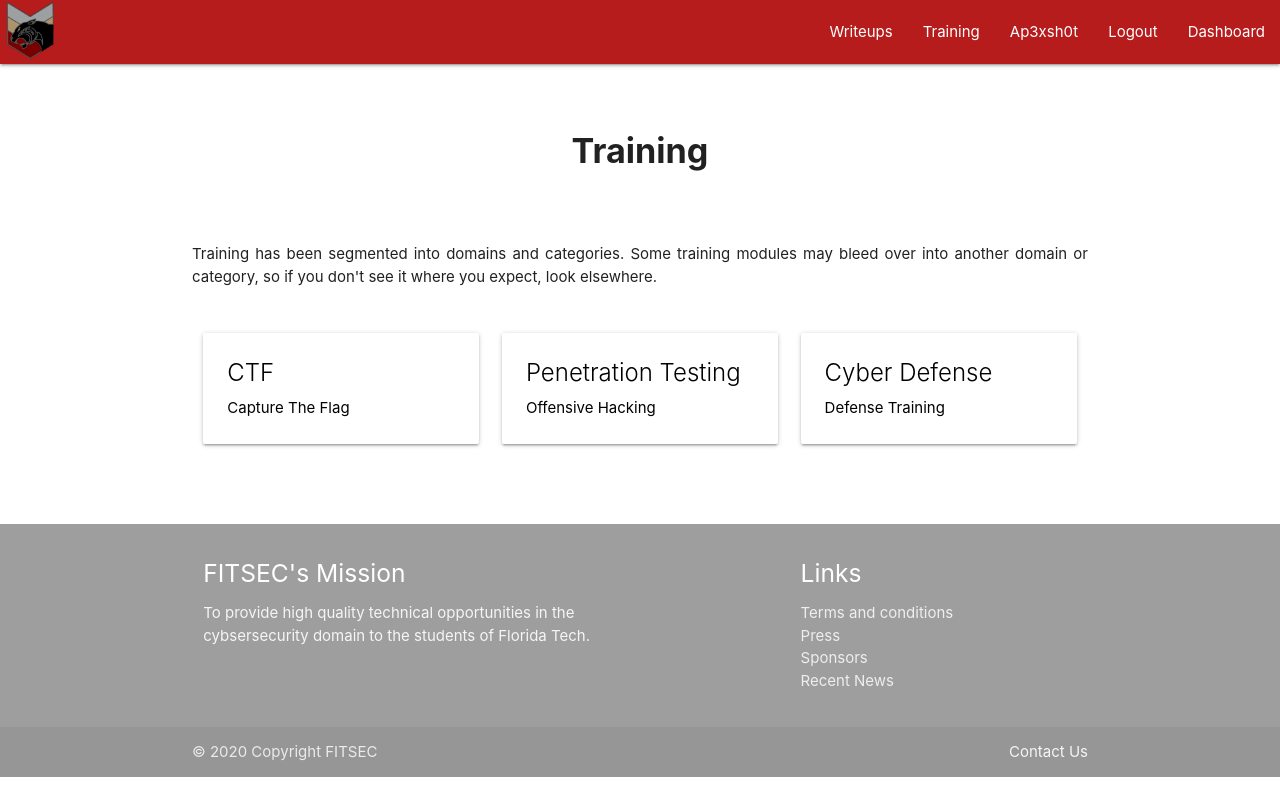
After one commit to Night-jmp/FITSECWebsite, a Django app: page /training in a window 1280 px wide. The commit adds this page. Run offline with Django 3.2, Linux system fonts and the light colour scheme; a user stored in the database is signed in; data comes from the database, SQL or seed files in the repository; both versions use the stored data as it was after the commit; some libraries are stand-ins or nearby versions.

Commit message:
Added training models

```diff
--- a/mysite/main/models.py
+++ b/mysite/main/models.py
@@ -5,7 +5,7 @@ from django.db import models
 from django.db import models
 
 class Writeup(models.Model):
-    title = models.CharField(max_length=50, default="title")
+    title = models.CharField(max_length=50, default="Title")
     image = models.URLField('Image')
     description = models.CharField(max_length=200)
     url = models.URLField('Github URL')
@@ -13,3 +13,34 @@ class Writeup(models.Model):
 
     def __str__(self):
         return self.title
+
+class Training_Domain(models.Model):
+    title = models.CharField(max_length=50, default="Generic")
+    slug = models.CharField(max_length=50, default=1)
+    description = models.CharField(max_length=200, default="description")
+
+    class Meta:
+        verbose_name_plural = "Domains"
+
+    def __str__(self):
+        return self.title
+
+class Training_Category(models.Model):
+    title = models.CharField(max_length=50, default="Basic Skill")
+    domain = models.ForeignKey(Training_Domain, default=1, verbose_name="Domain", on_delete=models.SET_DEFAULT)
+    description = models.CharField(max_length=200, default="description")
+
+    class Meta:
+        verbose_name_plural = "Categories"
+
+    def __str__(self):
+        return self.title
+
+class Training(models.Model):
+    title = models.CharField(max_length=50, default="Title")
+    content = models.TextField()
+    category = models.ForeignKey(Training_Category, default=1, verbose_name="Category", on_delete=models.SET_DEFAULT)
+    slug = models.CharField(max_length=50, default=1)
+
+    def __str__(self):
+        return self.title
--- a/mysite/main/templates/main/about.html
+++ b/mysite/main/templates/main/about.html
@@ -14,7 +14,7 @@
 <div class="container">
 
 	<p style="text-align:justify;">
-
+	<br><br>
 	<h3 style="text-align:center;"><b>About Us</b></h3><br><br>
 
 
--- a/mysite/main/templates/main/contact.html
+++ b/mysite/main/templates/main/contact.html
@@ -9,7 +9,7 @@
   });
 </script>
 
-
+<br><br>
 <div class="container">
         <h4 style="text-align:center;"><b>How to contact us</b></h4>
 
--- a/mysite/main/templates/main/getinvolved.html
+++ b/mysite/main/templates/main/getinvolved.html
@@ -8,7 +8,7 @@
   });
 </script>
 
-
+<br><br>
 <div class="container">
         <h4 style="text-align:center;"><b>How to get involved</b></h4>
 
--- a/mysite/main/templates/main/includes/navbaritems.html
+++ b/mysite/main/templates/main/includes/navbaritems.html
@@ -1,5 +1,6 @@
 {% if user.is_authenticated %}
      <li><a href="/writeups">Writeups</a></li>
+     <li><a href="/training">Training</a></li>
      <li><a href="/account">{{user.username|title}}</a></li>
      <li><a href="/logout">Logout</a></li>
      <li><a href="/dashboard">Dashboard</a></li>
--- a/mysite/main/templates/main/login.html
+++ b/mysite/main/templates/main/login.html
@@ -1,7 +1,8 @@
 {% extends 'main/header.html' %}
 
 {% block content %}
-    <br>
+    <br><br>
+    <h4 style="text-align:center;"><b>Login</b></h4>
     <div class="container">
         <form method="POST">
         {% csrf_token %}
--- a/mysite/main/templates/main/register.html
+++ b/mysite/main/templates/main/register.html
@@ -1,7 +1,8 @@
 {% extends 'main/header.html' %}
 
 {% block content %}
-    <br>
+  <br><br>
+  <h4 style="text-align:center;"><b>Register</b></h4>
     <form method="POST">
         {% csrf_token %}
         {{form.as_p}}
--- /dev/null
+++ b/mysite/main/templates/main/training.html
@@ -0,0 +1,23 @@
+{% extends 'main/header.html' %}
+
+{% block content %}
+<br><br>
+<h4 style="text-align:center;"><b>Training</b></h4><br><br>
+<p style="text-align:justify;">Training has been segmented into domains and categories. Some training modules may bleed over into another domain or category, so if you don't see it where you expect, look elsewhere.<br><br>
+
+    <div class="row">
+        {% for domain in all_training %}
+            <div class="col s12 m6 l4">
+                <a href="{{domain.slug}}", style="color:#000">
+                    <div class="card hoverable">
+                        <div class="card-content">
+                            <div class="card-title">{{domain.title}}</div>
+                            <p>{{domain.description}}</p>
+                        </div>
+                    </div>
+                </a>
+            </div>
+        {% endfor %}
+    </div>
+<br><br>
+{% endblock %}
--- a/mysite/main/templates/main/writeups.html
+++ b/mysite/main/templates/main/writeups.html
@@ -13,7 +13,7 @@
 
 <div class="container">
 
-
+<br><br>
 <h4 style="text-align:center;"><b>Writeups</b></h4><br><br>
 <p style="text-align:justify;"> Writeups are a hacker's way of not only sharing technical methods as an educational tool, but also their way of bragging about their abilities as a hacker. Below are some of the challenges we have completed.<br><br>
 
--- a/mysite/main/urls.py
+++ b/mysite/main/urls.py
@@ -19,4 +19,8 @@ urlpatterns = [
   path("sponsors", views.sponsors, name="sponsors"),
   path("news", views.news, name="news"),
   path("dashboard", views.dashboard, name="dashboard"),
+  path("training", views.training, name="training"),
+  path("CTF", views.CTF, name="CTF"),
+  path("CPTC", views.CPTC, name="CPTC"),
+  path("CCDC", views.CCDC, name="CCDC"),
 ]
--- a/mysite/main/views.py
+++ b/mysite/main/views.py
@@ -3,7 +3,9 @@ from django.contrib.auth.forms import UserCreationForm, AuthenticationForm
 from django.contrib.auth import logout, authenticate, login
 from django.contrib import messages
 from .forms import NewUserForm
-from .models import Writeup
+from .models import Writeup, Training, Training_Domain, Training_Category
+from django.contrib.auth.decorators import login_required
+from django.http import HttpResponse
 
 # Create your views here.
 def homepage(request):
@@ -40,6 +42,7 @@ def register(request):
                   context={"form":form})
 
 
+@login_required
 def logout_request(request):
     logout(request)
     messages.info(request, "Logged out successfully!")
@@ -109,6 +112,32 @@ def news(request):
                   template_name='main/news.html')
 
 
+@login_required
 def dashboard(request):
     return render(request = request,
                   template_name='main/dashboard.html')
+
+@login_required
+def training(request):
+    all_training = Training_Domain.objects.all()
+    context = {'all_training': all_training}
+    return render(request = request,
+                  template_name='main/training.html', context=context)
+
+@login_required
+def CTF(request):
+    all_categories = Training_Domain.objects.get(title="CTF").training_category_set.all()
+    context = {'all_categories': all_categories}
+    return render(request = request, template_name='main/CTF.html', context=context)
+
+@login_required
+def CPTC(request):
+    all_categories = Training_Domain.objects.get(title="Penetration Testing").training_category_set.all()
+    context = {'all_categories': all_categories}
+    return render(request = request, template_name='main/CPTC.html', context=context)
+
+@login_required
+def CCDC(request):
+    all_categories = Training_Domain.objects.get(title="Cyber Defense").training_category_set.all()
+    context = {'all_categories': all_categories}
+    return render(request = request, template_name='main/CCDC.html', context=context)
--- a/mysite/mysite/settings.py
+++ b/mysite/mysite/settings.py
@@ -121,6 +121,8 @@ USE_TZ = True
 
 STATIC_URL = '/static/'
 
+LOGIN_URL = "/login"
+
 TINYMCE_DEFAULT_CONFIG = {
     'height': 360,
     'width': 1120,
```
Also changed, not shown: mysite/main/admin.py (+10 -1 lines), mysite/main/templates/main/CCDC.html (added, +23 -0 lines), mysite/main/templates/main/CPTC.html (added, +23 -0 lines), mysite/main/templates/main/CTF.html (added, +23 -0 lines), mysite/db.sqlite3, mysite/main/migrations/0006_auto_20200525_1533.py (added), mysite/main/migrations/0007_training_domain_description.py (added).
